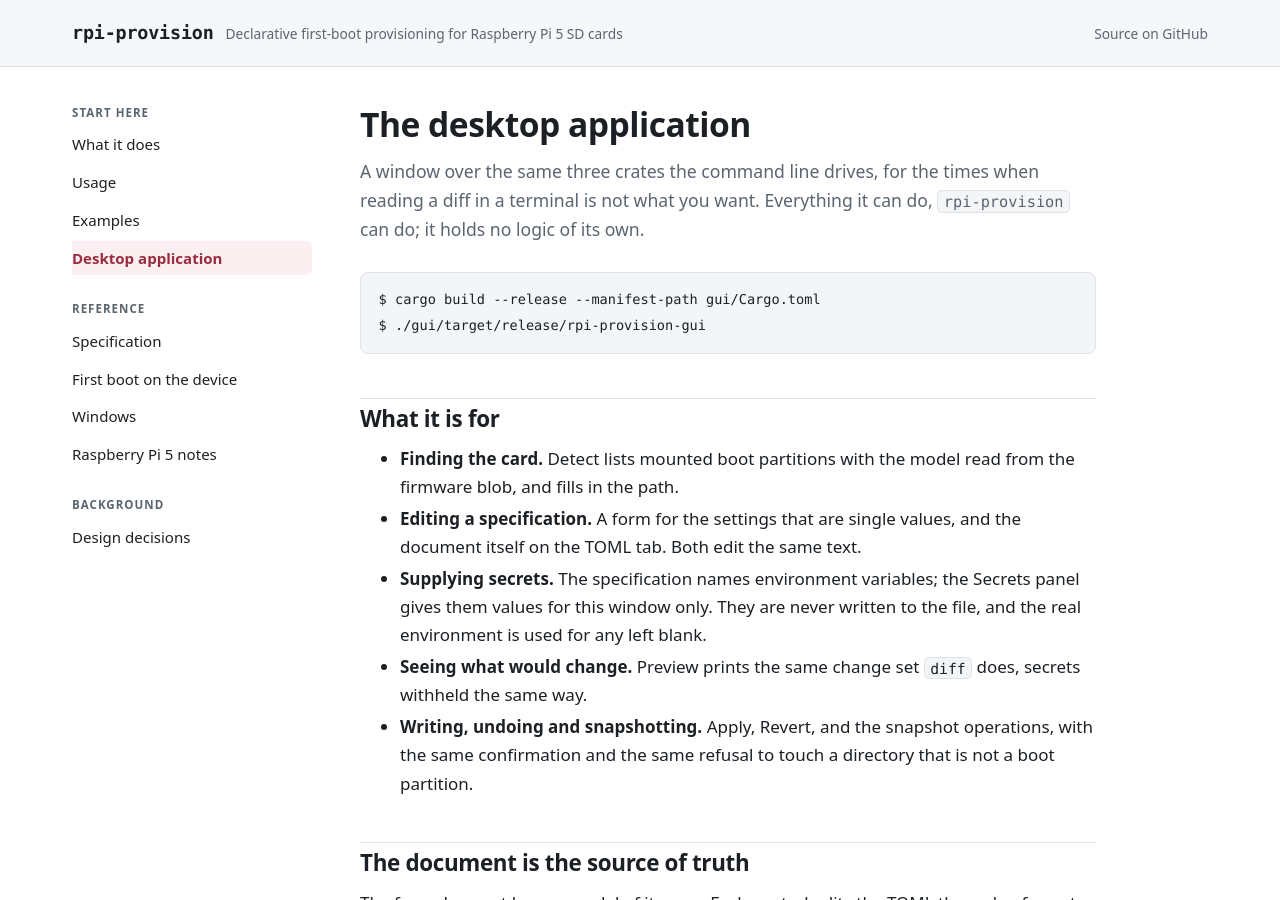
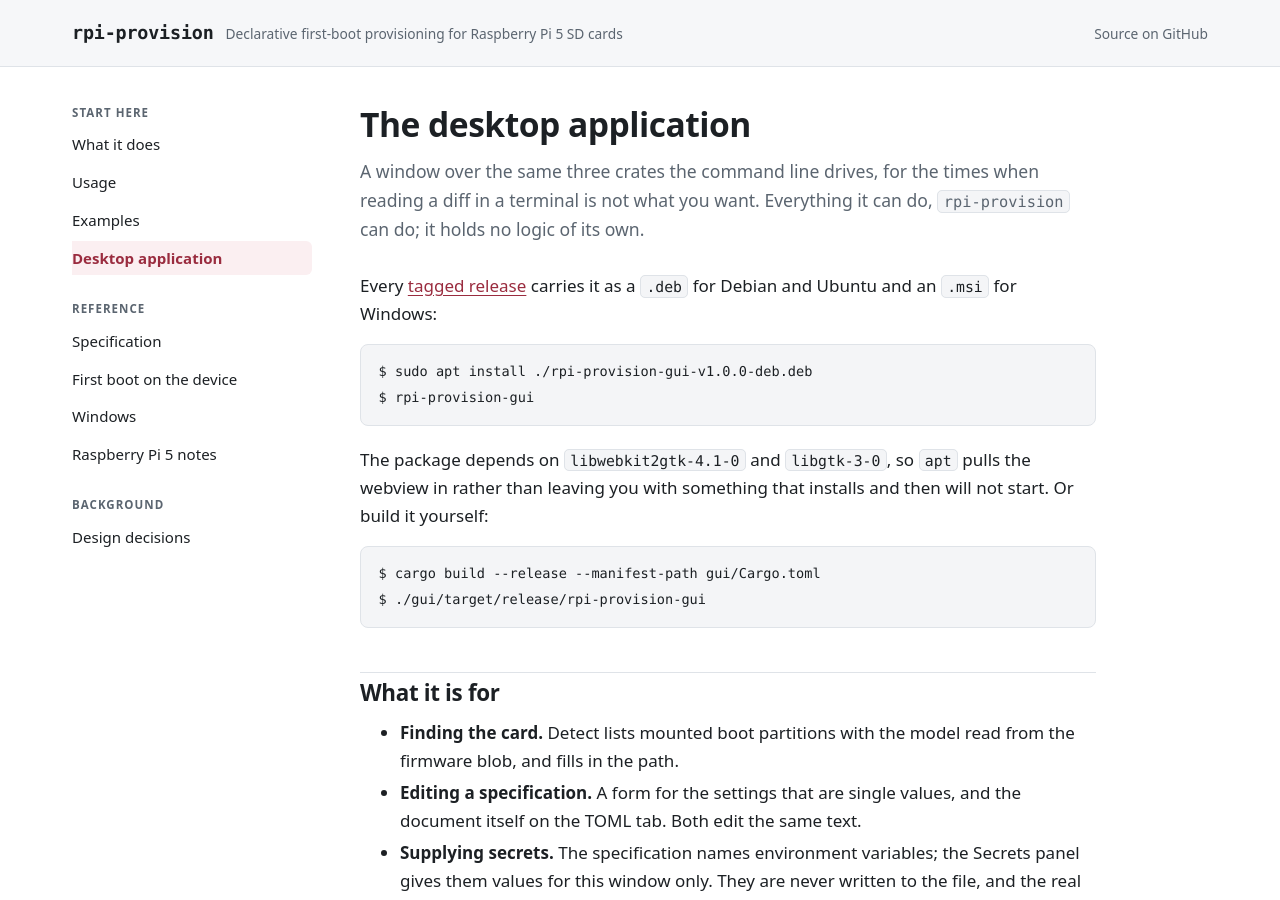
Before and after one commit to sabas0ba/rpi-provision, a Jekyll site: the page built from docs/gui.md, in a window 1280 px wide and 900 px high. Built offline with Jekyll 4.4.1, drawn with Linux system fonts in a browser that asks for light colours; some of the changed text lies outside the part shown.

Commit message:
feat(ci): put the desktop application in the release too
The release carried the command line and told people to build the window
themselves. It now carries both.

A .deb for Debian and Ubuntu and an .msi for Windows, built with Tauri's
own bundler, installed from crates.io rather than through a third-party
action so the release still uses only the two actions this repository
already pins.

The .deb is checked before it is attached: it must declare a dependency on
the webview, and it must actually contain the binary. A package that
installs and then will not start because the webview is missing is worse
than not shipping one.

The version guard now covers all three declarations — the workspace, the
GUI crate, and tauri.conf.json — because all three now ship. Previously a
tag could match the workspace while the window shipped a different number.

tauri.conf.json gains the package metadata that a package manager shows:
description, homepage, category, licence. The .deb previously described
itself as "(none)".

No macOS package. The application builds there, but nothing in the
workflow produces or tests a .dmg, and shipping one would be a claim
nobody has checked.

Verified against real artefacts rather than by reading the YAML: the
bundler was installed and run here, the .deb it produced declares
"libwebkit2gtk-4.1-0, libgtk-3-0" and contains /usr/bin/rpi-provision-gui,
and the naming, dependency assertion and checksum steps were run over it.
The three-way version guard was run against v1.0.0 and v2.0.0 and reports
each mismatching declaration by name. The Windows .msi path is the one
part still unproven — `workflow_dispatch` builds it without publishing,
which is worth doing before the tag.

Co-Authored-By: Claude Opus 5 <noreply@anthropic.com>
Claude-Session: https://claude.ai/code/session_01KbHSV77d9wWTfJcAqLEbGj

````diff
--- a/docs/gui.md
+++ b/docs/gui.md
@@ -8,6 +8,18 @@ nav_id: gui
 A window over the same three crates the command line drives, for the times
 when reading a diff in a terminal is not what you want. Everything it can do,
 `rpi-provision` can do; it holds no logic of its own.
+
+Every [tagged release](https://github.com/sabas0ba/rpi-provision/releases)
+carries it as a `.deb` for Debian and Ubuntu and an `.msi` for Windows:
+
+```console
+$ sudo apt install ./rpi-provision-gui-v1.0.0-deb.deb
+$ rpi-provision-gui
+```
+
+The package depends on `libwebkit2gtk-4.1-0` and `libgtk-3-0`, so `apt` pulls
+the webview in rather than leaving you with something that installs and then
+will not start. Or build it yourself:
 
 ```console
 $ cargo build --release --manifest-path gui/Cargo.toml
@@ -70,6 +82,11 @@ It therefore needs system packages that the rest of the project does not:
 Nothing about the command line changes: `cargo build` at the root still needs
 only a Rust toolchain, and never builds any of the above.
 
+There is no macOS package yet. The application builds there — Tauri uses the
+system webview and needs nothing extra — but nothing in the release workflow
+produces or tests a `.dmg`, so shipping one would be a claim nobody has
+checked.
+
 ## What it deliberately does not do
 
 - **No file picker.** Paths are typed. A dialogue would mean granting the
````
Also changed, not shown: docs/index.md (+3 -2 lines), gui/src-tauri/tauri.conf.json (+7 -1 lines), .github/workflows/release.yml, README.md.
